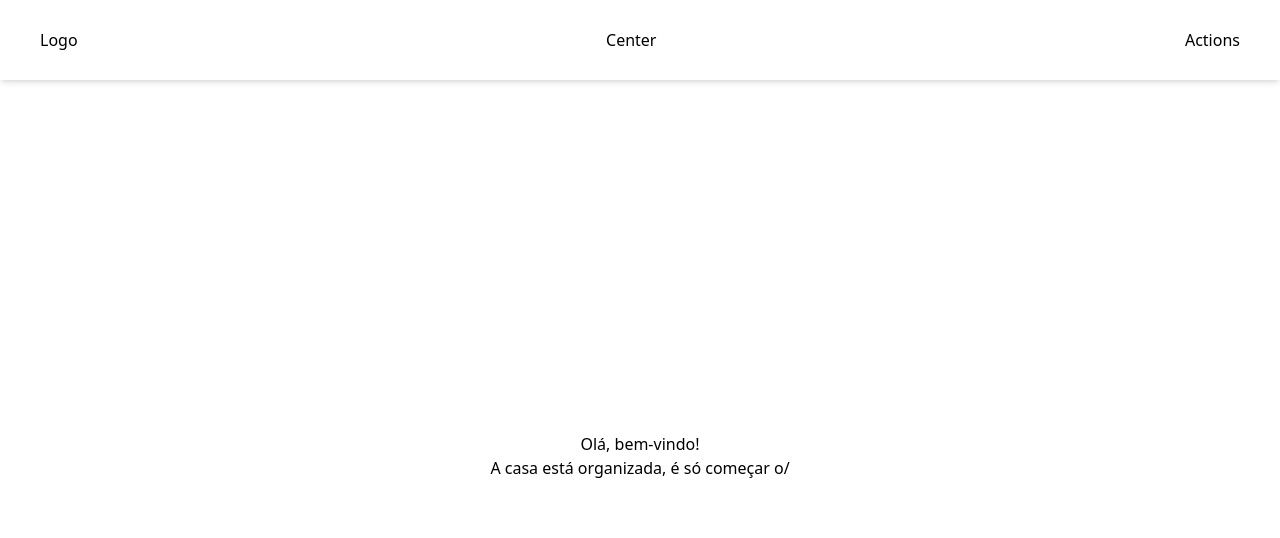
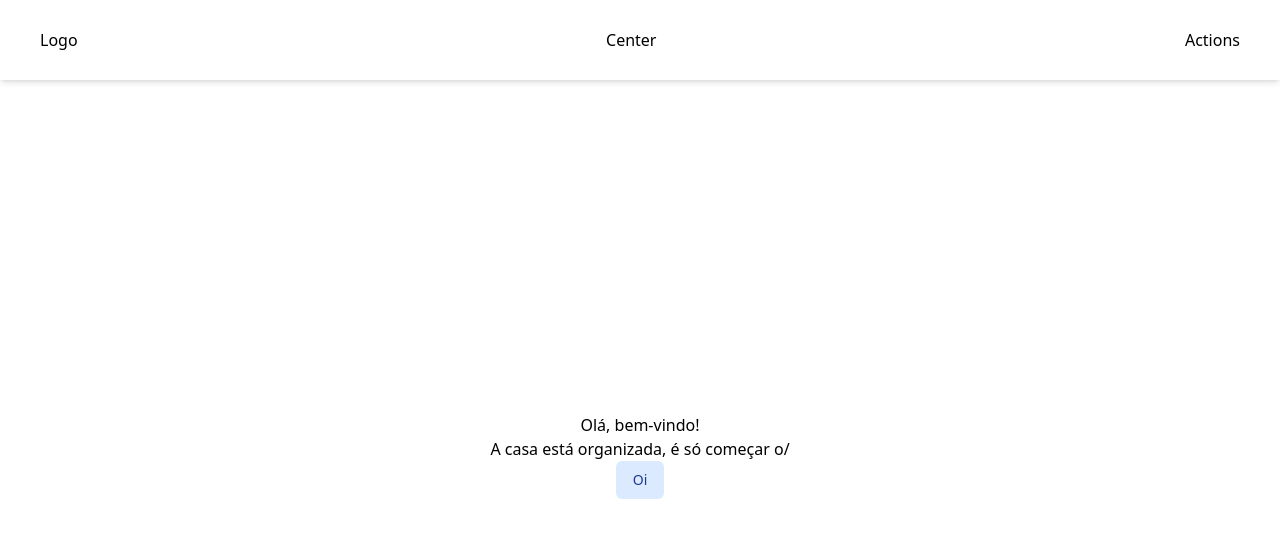
Before and after one commit to ipetinate/milky-way, a React (Vite) app: page / in a window 1280 px wide. Shown: the top 538 px of the page. Built offline with nearby package versions, Linux system fonts and the light colour scheme.

Commit message:
Implementing button to toast test

```diff
--- a/src/modules/Home/Home.tsx
+++ b/src/modules/Home/Home.tsx
@@ -1,8 +1,20 @@
+import toast from 'react-hot-toast'
+
 export function Home() {
+  const toastMe = () => toast.success('Eai diboas?')
+
   return (
     <div className='app centered-col'>
       <p>Olá, bem-vindo!</p>
       <p>A casa está organizada, é só começar o/</p>
+      <p>
+        <button
+          className='inline-flex justify-center rounded-md border border-transparent bg-blue-100 px-4 py-2 text-sm font-medium text-blue-900 hover:bg-blue-200 focus:outline-none focus-visible:ring-2 focus-visible:ring-blue-500 focus-visible:ring-offset-2'
+          onClick={toastMe}
+        >
+          Oi
+        </button>
+      </p>
     </div>
   )
 }
```
